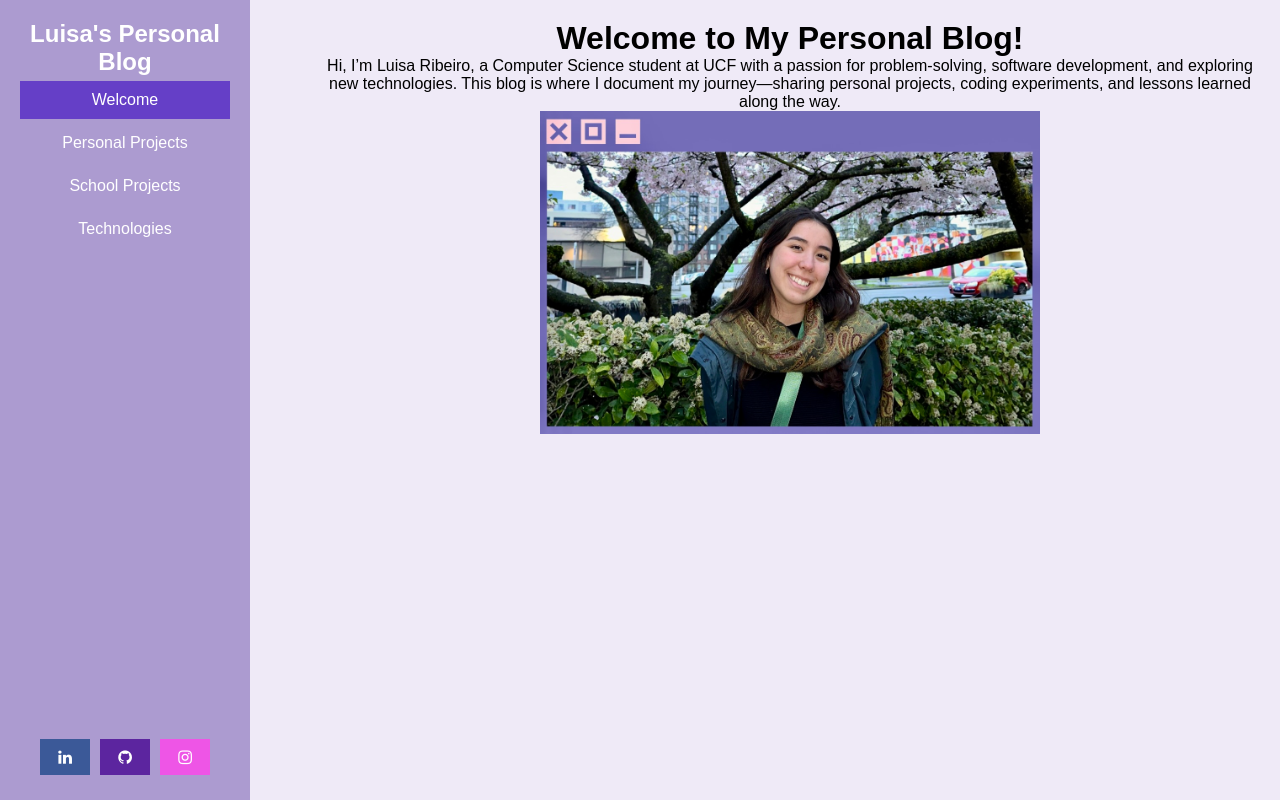
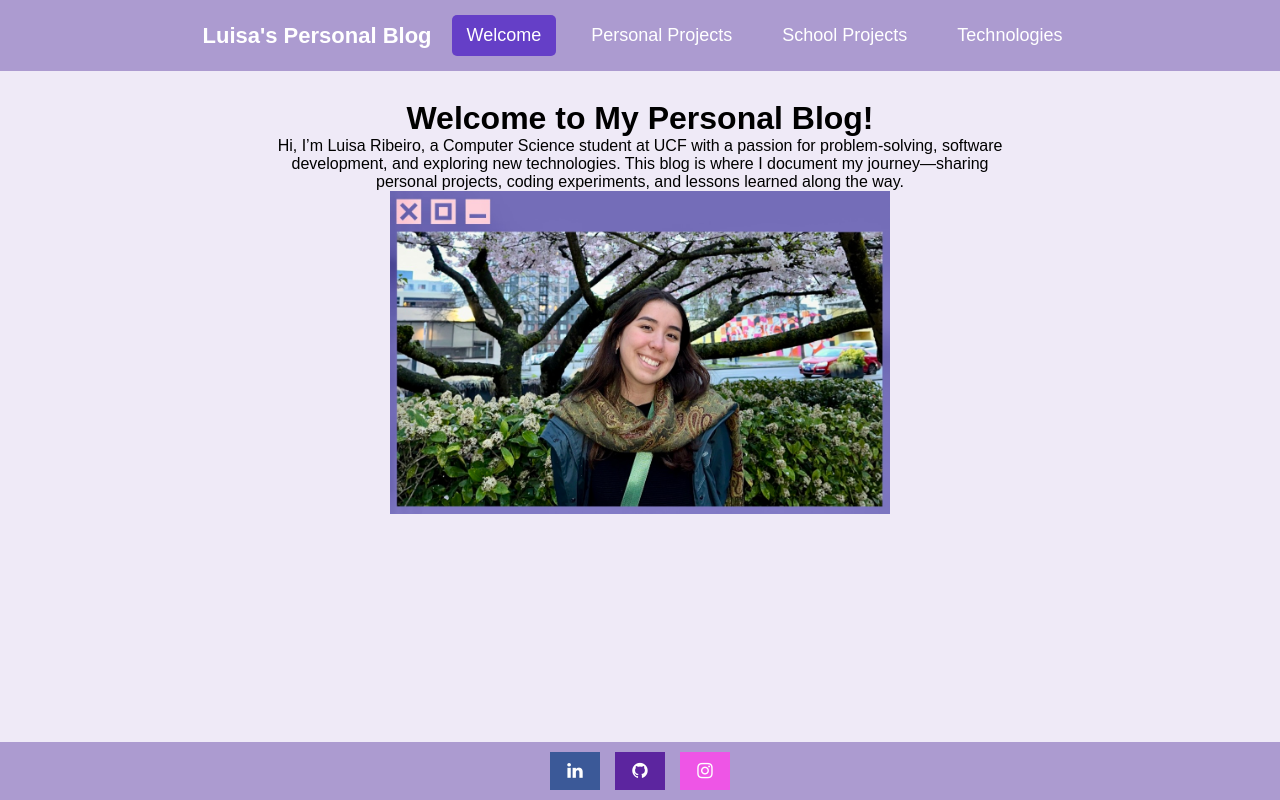
Before and after one commit to luisaaiko/personalBlog, a plain HTML site: page index.html in a window 1280 px wide. Drawn offline with Linux system fonts and the light colour scheme.

Commit message:
fix side to top menu

```diff
--- a/index.css
+++ b/index.css
@@ -9,47 +9,49 @@ body {
     width: 500px;
     height: auto;
 }
-.sidebar {
+.top {
     display: flex;
-    flex-direction:column;
-    height: 100vh;
-    width: 250px;
     position: fixed;
+    top: 0;
     left: 0;
-    top: 0;
+    width: 100%;
     background: #ac9bd0;
-    padding: 20px;
+    padding: 15px 20px;
     color: white;
+    justify-content: center;
+    align-items: center;
+    gap: 20px;
+    z-index: 1000;
 }
 
-.sidebar h2 {
-    text-align: center;
+.top a {
+    color: white;
+    text-decoration: none;
+    padding: 10px 15px;
+    font-size: 18px;
 }
 
-.sidebar a {
-    display: block;
-    color: white;
-    padding: 10px;
-    margin: 5px 0;
-    cursor: pointer;
+.top a:hover, .top a.active {
+    background-color: #653fc7;
+    border-radius: 5px;
 }
 
-.sidebar a:hover, .sidebar a.active {
-    background-color: #653fc7;
-}
-
-.sidebar .social-icons {
+.social-icons {
     display: flex;
     justify-content: center;
-    gap: 10px;
-    margin-top: auto;
+    gap: 15px;
+    position: fixed;
+    bottom: 0;
+    width: 100%;
+    background: #ac9bd0;
+    padding: 10px 0;
 }
 
 .content {
-    margin-left: 300px;
+    margin: 80px auto;
     padding: 20px;
-    flex: 1;
-    transition: opacity 0.3s ease-in-out;
+    max-width: 800px; /* Set a max width */
+    text-align: center;
 }
 
 .content div {
@@ -60,6 +62,7 @@ body {
     display: block;
 }
 
+/* project buttons */
 .btn {
     display: inline-block;
     padding: 10px 20px;
@@ -81,6 +84,7 @@ body {
 .btn:active {
     background-color: #450085;
 }
+/*------------------*/
 
 * {
     box-sizing: border-box;
@@ -108,6 +112,7 @@ body {
     height: auto;
 }
 
+/*carousel buttons */
 .buttons {
     position: absolute;
     top: 50%;
@@ -175,3 +180,13 @@ body {
     height: 40px;
     width: 40px;
 }
+
+.menu {
+    display: flex;
+    gap: 20px; /* Adds spacing between menu items */
+    align-items: center;
+}
+.menu h2 {
+    margin-right: auto; /* Pushes menu to the right */
+    font-size: 22px; /* Adjust as needed */
+}
--- a/index.html
+++ b/index.html
@@ -8,7 +8,7 @@
     <!-- Icon library -->
     <link rel="stylesheet" href="https://cdnjs.cloudflare.com/ajax/libs/font-awesome/4.7.0/css/font-awesome.min.css">
 <body>
-    <div class="sidebar">
+    <div class="top">
         <div class ="menu">
         <h2>Luisa's Personal Blog</h2>
         <a id="welcome-link" class="active">Welcome</a>
--- a/index.js
+++ b/index.js
@@ -7,7 +7,7 @@ window.onload = function () {
         document.getElementById(pageId).classList.add('active');
 
         // Remove active class from all menu items
-        document.querySelectorAll('.sidebar a').forEach(a => a.classList.remove('active'));
+        document.querySelectorAll('.top a').forEach(a => a.classList.remove('active'));
 
         // Add active class to clicked menu item
         element.classList.add('active');
```
Also changed, not shown: contactM.html (+1 -1 lines), valentines.html (+1 -1 lines), voyage.html (+1 -1 lines).
